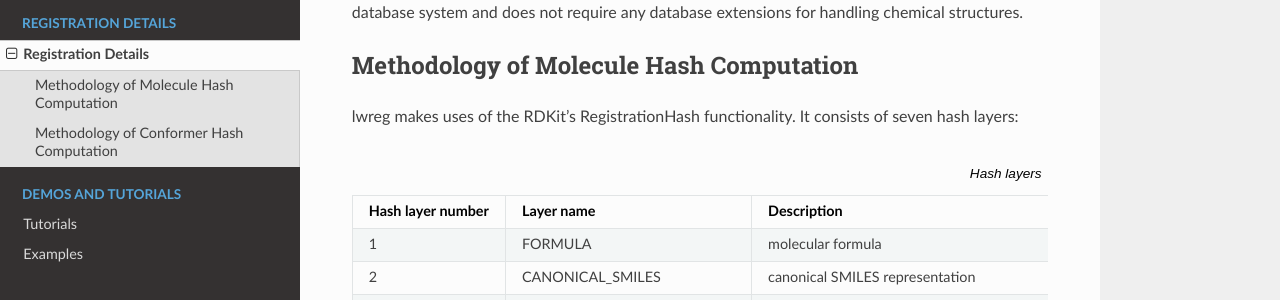
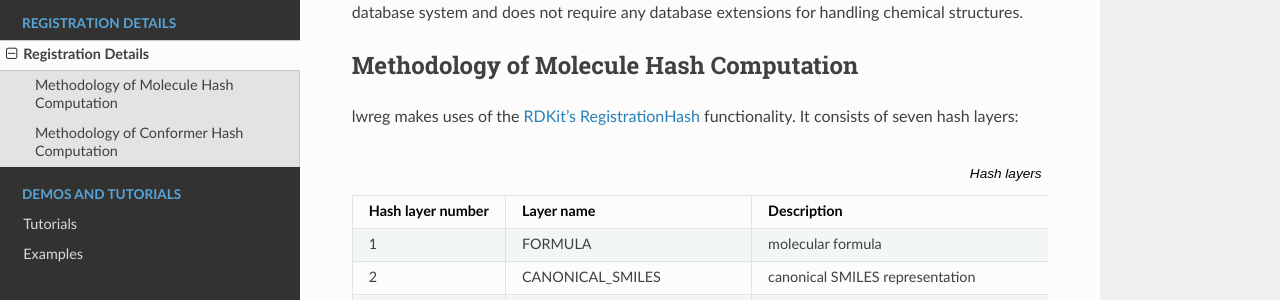
Before and after one commit to rinikerlab/lightweight-registration, a Sphinx documentation site: the page built from docs/source/registrationdetails.rst, in a window 1280 px wide and 900 px high. Shown: the part 231-531 px from the top of the window. Built offline with Sphinx 7.4.7 and the Read the Docs theme 3.1.0, drawn with Linux system fonts in a browser that asks for light colours; part of the change alters nothing that is shown.

```diff
--- a/docs/source/registrationdetails.rst
+++ b/docs/source/registrationdetails.rst
@@ -6,7 +6,7 @@ As all comparisons are simply string comparisons, lwreg is a fast approach in an
 
 Methodology of Molecule Hash Computation
 ----------------------------------------
-lwreg makes uses of the RDKit's RegistrationHash functionality.
+lwreg makes uses of the `RDKit's RegistrationHash <https://rdkit.org/docs/source/rdkit.Chem.RegistrationHash.html>`_ functionality.
 It consists of seven hash layers:
 
 
```
